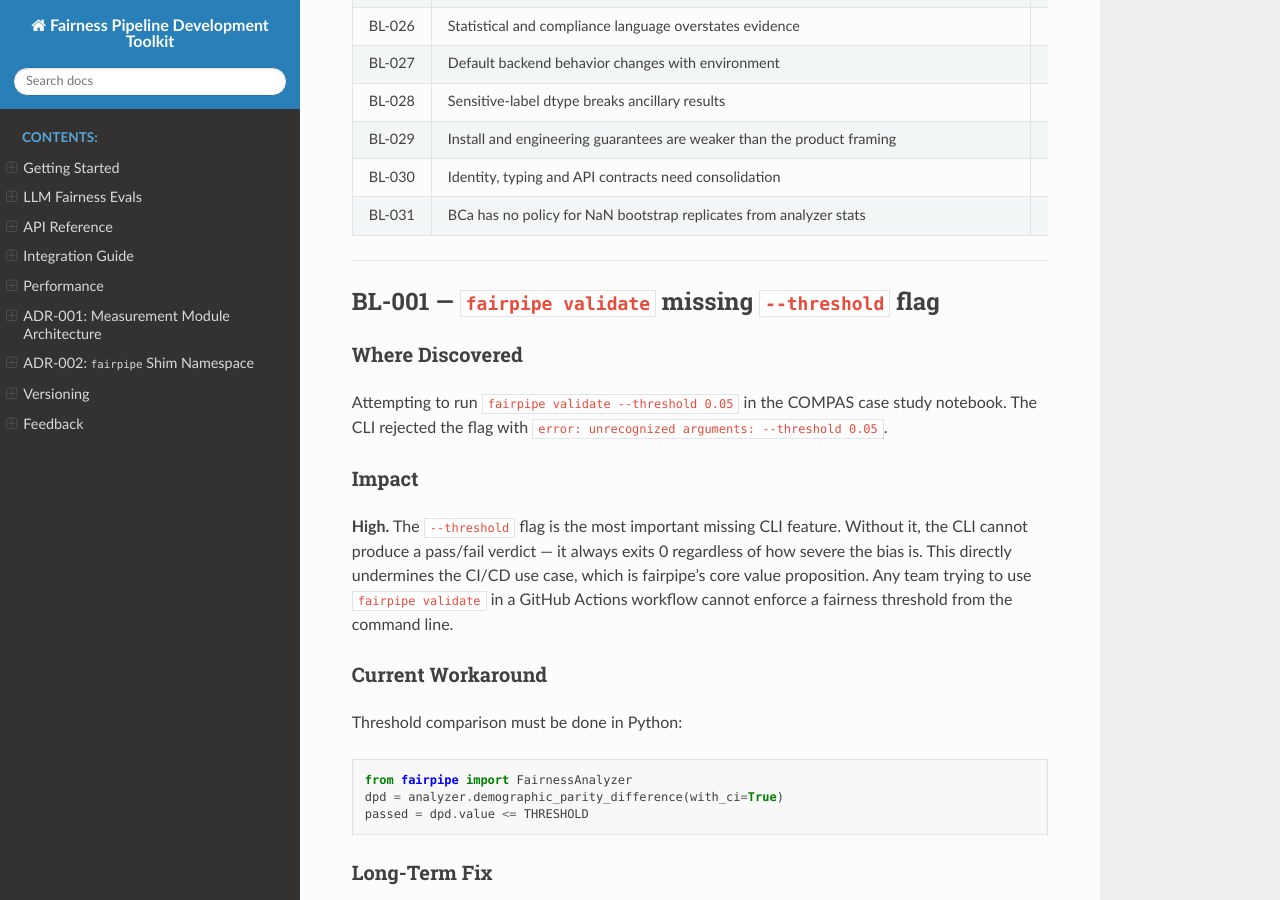
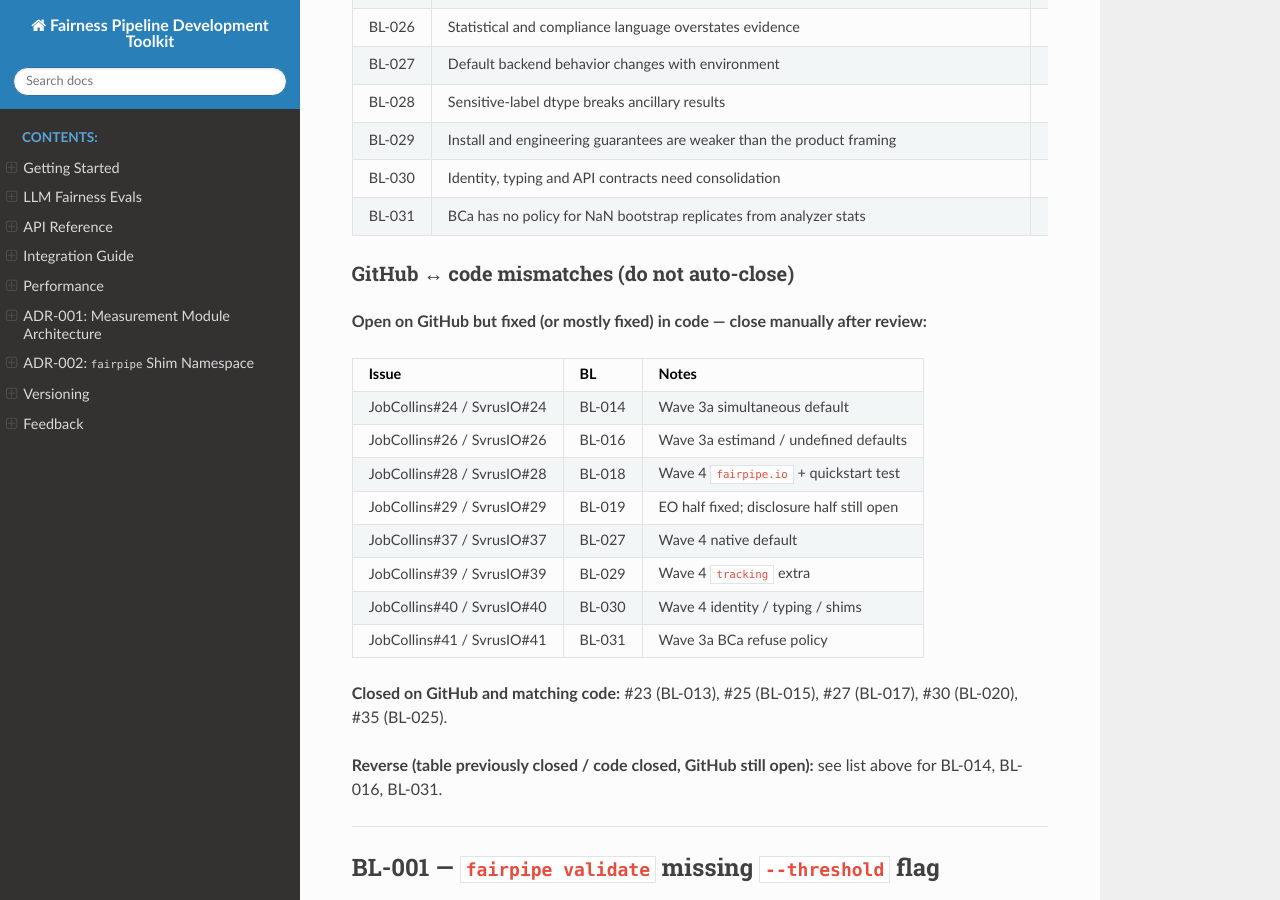
Before and after one commit to JobCollins/fairness_pipeline_dev_toolkit, a Sphinx documentation site: the page built from docs/fairpipe-technical-backlog.md, in a window 1280 px wide and 900 px high, scrolled down 1309 px. Built offline with Sphinx 7.4.7 and the Read the Docs theme 3.1.0, drawn with Linux system fonts in a browser that asks for light colours; pages that are not in the unit, such as notebooks, are missing from menus; some of the changed text lies outside the part shown.

Commit message:
Reconcile backlog statuses and consolidate Unreleased Upgrade notes (Wave 4 readiness).
Correct stale open rows for Wave 1/3a/4 fixes, list GitHub↔code mismatches without
closing issues, and fold Waves 1–4 breaking changes into one Upgrade notes section.

Co-authored-by: Cursor <cursoragent@cursor.com>

```diff
--- a/docs/fairpipe-technical-backlog.md
+++ b/docs/fairpipe-technical-backlog.md
@@ -2,47 +2,66 @@
 **Document ID:** BACKLOG-001
 **Version:** 1.1
 **Created:** 2026-05-13
-**Updated:** 2026-09-21
+**Updated:** 2026-10-06 (Wave 4 readiness: table reconciled with code + GitHub)
 **Owner:** Svrus LLC
-**Source:** Issues identified during COMPAS recidivism case study development (BL-001–BL-006); LLM evals phases (BL-007–BL-012); independent PyPI 0.11.0 production adoption review 2026-09-21 (BL-013–BL-030), tracked from [`docs/fairpipe-review.md`](fairpipe-review.md). Tracking only — no patches from that review.
+**Source:** Issues identified during COMPAS recidivism case study development (BL-001–BL-006); LLM evals phases (BL-007–BL-012); independent PyPI 0.11.0 production adoption review 2026-09-21 (BL-013–BL-030), tracked from [`docs/fairpipe-review.md`](fairpipe-review.md).
 
 ---
 
 ## Summary
 
-| ID | Title | Priority | Target Version |
-|----|-------|----------|---------------|
-| BL-001 | `fairpipe validate` missing `--threshold` flag | P0 | v0.7.3 |
-| BL-002 | `execute_workflow` fails on mixed-type DataFrames | P0 | v0.7.3 |
-| BL-003 | `execute_workflow` does not apply sample weights to model training | P0 | v0.7.3 |
-| BL-004 | `apply_pipeline` returns weights in opaque tuple — easy to discard silently | P1 | v0.8.0 |
-| BL-005 | CLI log output pollutes stdout alongside report content | P1 | v0.7.3 |
-| BL-006 | `test_risk_ratio_identity` Hypothesis flakiness under float edge cases | P2 | backlog |
+| ID | Title | Priority | Status |
+|----|-------|----------|--------|
+| BL-001 | `fairpipe validate` missing `--threshold` flag | P0 | **closed** (v0.8.0) |
+| BL-002 | `execute_workflow` fails on mixed-type DataFrames | P0 | **closed** (v0.8.0) |
+| BL-003 | `execute_workflow` does not apply sample weights to model training | P0 | **closed** (v0.8.0) |
+| BL-004 | `apply_pipeline` returns weights in opaque tuple — easy to discard silently | P1 | **closed** (v0.8.0 / `PipelineResult`) |
+| BL-005 | CLI log output pollutes stdout alongside report content | P1 | **closed** (v0.8.0) |
+| BL-006 | `test_risk_ratio_identity` Hypothesis flakiness under float edge cases | P2 | open |
 | BL-007 | Expand LLM counterfactual recorded-cache fixture to clear `min_group_size=5` | P1 | **closed (Phase 1)** |
-| BL-008 | Phase 2 LLM evaluators: per-evaluator recorded-cache fixtures (≥5/group) | P1 | v0.8.0 |
-| BL-009 | Re-record Phase 2 fixtures so they can produce group-level disparity | P1 | **refusal fixture closed** (real data); **disparity-signal still open**; toxicity + BBQ still open |
+| BL-008 | Phase 2 LLM evaluators: per-evaluator recorded-cache fixtures (≥5/group) | P1 | **closed** (recorded fixtures shipped) |
+| BL-009 | Re-record Phase 2 fixtures so they can produce group-level disparity | P1 | **partial** — refusal fixture closed; disparity-signal / toxicity / BBQ still open |
 | BL-010 | Wire `llm-fairness-check` mode into `SvrusIO/fairpipe-action` | P1 | **closed** (`@v2` / `b629800`) |
 | BL-011 | `refusal_score` cannot distinguish refusal-to-engage from a scope disclaimer | P1 | open |
-| BL-012 | `demographic_swap_divergence` has no no-effect baseline | P1 | open |
-| BL-013 | BCa intervals are mathematically wrong | P0 | open ([JobCollins#23](https://github.com/JobCollins/fairness_pipeline_dev_toolkit/issues/23) · [SvrusIO#23](https://github.com/SvrusIO/fAIr/issues/23)) |
-| BL-014 | Default percentile DPD intervals are not calibrated at equality | P0 | **closed (Wave 3a)** — simultaneous default; [#24](https://github.com/JobCollins/fairness_pipeline_dev_toolkit/issues/24) · PR stack `wave3a` |
-| BL-015 | Invalid classifier inputs produce plausible or impossible numbers | P0 | open ([JobCollins#25](https://github.com/JobCollins/fairness_pipeline_dev_toolkit/issues/25) · [SvrusIO#25](https://github.com/SvrusIO/fAIr/issues/25)) |
-| BL-016 | LLM CIs can describe a different statistic from the reported value | P0 | **closed (Wave 3a)** for estimand mismatch; divergence/contrast/toxicity default CI undefined ([#63](https://github.com/JobCollins/fairness_pipeline_dev_toolkit/issues/63)); refusal/stereotype → M2a |
-| BL-017 | Python and CLI fairness gates disagree | P0 | open ([JobCollins#27](https://github.com/JobCollins/fairness_pipeline_dev_toolkit/issues/27) · [SvrusIO#27](https://github.com/SvrusIO/fAIr/issues/27)) |
-| BL-018 | Published quickstart fails to produce its intended first result | P1 | open ([JobCollins#28](https://github.com/JobCollins/fairness_pipeline_dev_toolkit/issues/28) · [SvrusIO#28](https://github.com/SvrusIO/fAIr/issues/28)) |
-| BL-019 | Small or unsupported groups disappear; incomplete EO can look perfectly fair | P1 | open ([JobCollins#29](https://github.com/JobCollins/fairness_pipeline_dev_toolkit/issues/29) · [SvrusIO#29](https://github.com/SvrusIO/fAIr/issues/29)) |
-| BL-020 | Pandas index mismatch silently changes the question | P1 | open ([JobCollins#30](https://github.com/JobCollins/fairness_pipeline_dev_toolkit/issues/30) · [SvrusIO#30](https://github.com/SvrusIO/fAIr/issues/30)) |
-| BL-021 | The BBQ default cannot detect the behavior its name suggests | P1 | open ([JobCollins#31](https://github.com/JobCollins/fairness_pipeline_dev_toolkit/issues/31) · [SvrusIO#31](https://github.com/SvrusIO/fAIr/issues/31)) |
-| BL-022 | Lexical toxicity/sentiment/refusal is easy to defeat accidentally | P1 | open ([JobCollins#32](https://github.com/JobCollins/fairness_pipeline_dev_toolkit/issues/32) · [SvrusIO#32](https://github.com/SvrusIO/fAIr/issues/32)) |
-| BL-023 | “Counterfactual fairness” is a lexical perturbation diagnostic, not a causal fairness measure | P1 | open ([JobCollins#33](https://github.com/JobCollins/fairness_pipeline_dev_toolkit/issues/33) · [SvrusIO#33](https://github.com/SvrusIO/fAIr/issues/33)) |
-| BL-024 | Mitigation attribution is unsupported | P1 | open ([JobCollins#34](https://github.com/JobCollins/fairness_pipeline_dev_toolkit/issues/34) · [SvrusIO#34](https://github.com/SvrusIO/fAIr/issues/34)) |
-| BL-025 | Transformation semantics are unsuitable for ordinary held-out/deployment use | P1 | **closed (Wave 1f)** ([JobCollins#35](https://github.com/JobCollins/fairness_pipeline_dev_toolkit/issues/35) · [SvrusIO#35](https://github.com/SvrusIO/fAIr/issues/35)) |
-| BL-026 | Statistical and compliance language overstates evidence | P1 | open ([JobCollins#36](https://github.com/JobCollins/fairness_pipeline_dev_toolkit/issues/36) · [SvrusIO#36](https://github.com/SvrusIO/fAIr/issues/36)) |
-| BL-027 | Default backend behavior changes with environment | P1 | open ([JobCollins#37](https://github.com/JobCollins/fairness_pipeline_dev_toolkit/issues/37) · [SvrusIO#37](https://github.com/SvrusIO/fAIr/issues/37)) |
-| BL-028 | Sensitive-label dtype breaks ancillary results | P2 | open ([JobCollins#38](https://github.com/JobCollins/fairness_pipeline_dev_toolkit/issues/38) · [SvrusIO#38](https://github.com/SvrusIO/fAIr/issues/38)) |
-| BL-029 | Install and engineering guarantees are weaker than the product framing | P2 | open ([JobCollins#39](https://github.com/JobCollins/fairness_pipeline_dev_toolkit/issues/39) · [SvrusIO#39](https://github.com/SvrusIO/fAIr/issues/39)) |
-| BL-030 | Identity, typing and API contracts need consolidation | P2 | open ([JobCollins#40](https://github.com/JobCollins/fairness_pipeline_dev_toolkit/issues/40) · [SvrusIO#40](https://github.com/SvrusIO/fAIr/issues/40)) |
-| BL-031 | BCa has no policy for NaN bootstrap replicates from analyzer stats | P1 | **closed (Wave 3a)** — refuse policy + `BootstrapUndefinedError`; BCa deprecated for gaps ([#41](https://github.com/JobCollins/fairness_pipeline_dev_toolkit/issues/41)) |
+| BL-012 | `demographic_swap_divergence` has no no-effect baseline | P1 | **partial** — contrast sibling shipped; divergence construct still open |
+| BL-013 | BCa intervals are mathematically wrong | P0 | **closed (Wave 1)** ([JobCollins#23](https://github.com/JobCollins/fairness_pipeline_dev_toolkit/issues/23) CLOSED) |
+| BL-014 | Default percentile DPD intervals are not calibrated at equality | P0 | **closed (Wave 3a)** in code — simultaneous default; GitHub [#24](https://github.com/JobCollins/fairness_pipeline_dev_toolkit/issues/24) still OPEN |
+| BL-015 | Invalid classifier inputs produce plausible or impossible numbers | P0 | **closed (Wave 1)** ([JobCollins#25](https://github.com/JobCollins/fairness_pipeline_dev_toolkit/issues/25) CLOSED) |
+| BL-016 | LLM CIs can describe a different statistic from the reported value | P0 | **closed (Wave 3a)** estimand mismatch in code; GitHub [#26](https://github.com/JobCollins/fairness_pipeline_dev_toolkit/issues/26) still OPEN; refusal/stereotype → M2a |
+| BL-017 | Python and CLI fairness gates disagree | P0 | **closed (Wave 1)** ([JobCollins#27](https://github.com/JobCollins/fairness_pipeline_dev_toolkit/issues/27) CLOSED) |
+| BL-018 | Published quickstart fails to produce its intended first result | P1 | **closed (Wave 4)** in code (`fairpipe.io` + README test); GitHub [#28](https://github.com/JobCollins/fairness_pipeline_dev_toolkit/issues/28) still OPEN |
+| BL-019 | Small or unsupported groups disappear; incomplete EO can look perfectly fair | P1 | **partial (Wave 4)** — EO undefined rule closed; excluded-group disclosure still open; GitHub [#29](https://github.com/JobCollins/fairness_pipeline_dev_toolkit/issues/29) OPEN |
+| BL-020 | Pandas index mismatch silently changes the question | P1 | **closed (Wave 1)** ([JobCollins#30](https://github.com/JobCollins/fairness_pipeline_dev_toolkit/issues/30) CLOSED) |
+| BL-021 | The BBQ default cannot detect the behavior its name suggests | P1 | **partial (Wave 3b)** — no silent default + always caveated; real Parrish BBQ still open ([#31](https://github.com/JobCollins/fairness_pipeline_dev_toolkit/issues/31) OPEN) |
+| BL-022 | Lexical toxicity/sentiment/refusal is easy to defeat accidentally | P1 | open ([#32](https://github.com/JobCollins/fairness_pipeline_dev_toolkit/issues/32)) |
+| BL-023 | “Counterfactual fairness” is a lexical perturbation diagnostic, not a causal fairness measure | P1 | **partial** — rename to `demographic_swap_*` (Wave 1 / #45); construct docs still open ([#33](https://github.com/JobCollins/fairness_pipeline_dev_toolkit/issues/33)) |
+| BL-024 | Mitigation attribution is unsupported | P1 | open ([#34](https://github.com/JobCollins/fairness_pipeline_dev_toolkit/issues/34)) |
+| BL-025 | Transformation semantics are unsuitable for ordinary held-out/deployment use | P1 | **closed (Wave 1f)** ([JobCollins#35](https://github.com/JobCollins/fairness_pipeline_dev_toolkit/issues/35) CLOSED) |
+| BL-026 | Statistical and compliance language overstates evidence | P1 | open ([#36](https://github.com/JobCollins/fairness_pipeline_dev_toolkit/issues/36)) |
+| BL-027 | Default backend behavior changes with environment | P1 | **closed (Wave 4)** in code; GitHub [#37](https://github.com/JobCollins/fairness_pipeline_dev_toolkit/issues/37) still OPEN |
+| BL-028 | Sensitive-label dtype breaks ancillary results | P2 | open ([#38](https://github.com/JobCollins/fairness_pipeline_dev_toolkit/issues/38)) |
+| BL-029 | Install and engineering guarantees are weaker than the product framing | P2 | **closed (Wave 4)** in code; GitHub [#39](https://github.com/JobCollins/fairness_pipeline_dev_toolkit/issues/39) still OPEN |
+| BL-030 | Identity, typing and API contracts need consolidation | P2 | **closed (Wave 4)** in code; GitHub [#40](https://github.com/JobCollins/fairness_pipeline_dev_toolkit/issues/40) still OPEN |
+| BL-031 | BCa has no policy for NaN bootstrap replicates from analyzer stats | P1 | **closed (Wave 3a)** in code; GitHub [#41](https://github.com/JobCollins/fairness_pipeline_dev_toolkit/issues/41) still OPEN |
+
+### GitHub ↔ code mismatches (do not auto-close)
+
+**Open on GitHub but fixed (or mostly fixed) in code — close manually after review:**
+
+| Issue | BL | Notes |
+|---|---|---|
+| JobCollins#24 / SvrusIO#24 | BL-014 | Wave 3a simultaneous default |
+| JobCollins#26 / SvrusIO#26 | BL-016 | Wave 3a estimand / undefined defaults |
+| JobCollins#28 / SvrusIO#28 | BL-018 | Wave 4 `fairpipe.io` + quickstart test |
+| JobCollins#29 / SvrusIO#29 | BL-019 | EO half fixed; disclosure half still open |
+| JobCollins#37 / SvrusIO#37 | BL-027 | Wave 4 native default |
+| JobCollins#39 / SvrusIO#39 | BL-029 | Wave 4 `tracking` extra |
+| JobCollins#40 / SvrusIO#40 | BL-030 | Wave 4 identity / typing / shims |
+| JobCollins#41 / SvrusIO#41 | BL-031 | Wave 3a BCa refuse policy |
+
+**Closed on GitHub and matching code:** #23 (BL-013), #25 (BL-015), #27 (BL-017), #30 (BL-020), #35 (BL-025).
+
+**Reverse (table previously closed / code closed, GitHub still open):** see list above for BL-014, BL-016, BL-031.
 
 ---
 
```
Also changed, not shown: CHANGELOG.md (+45 -66 lines).
